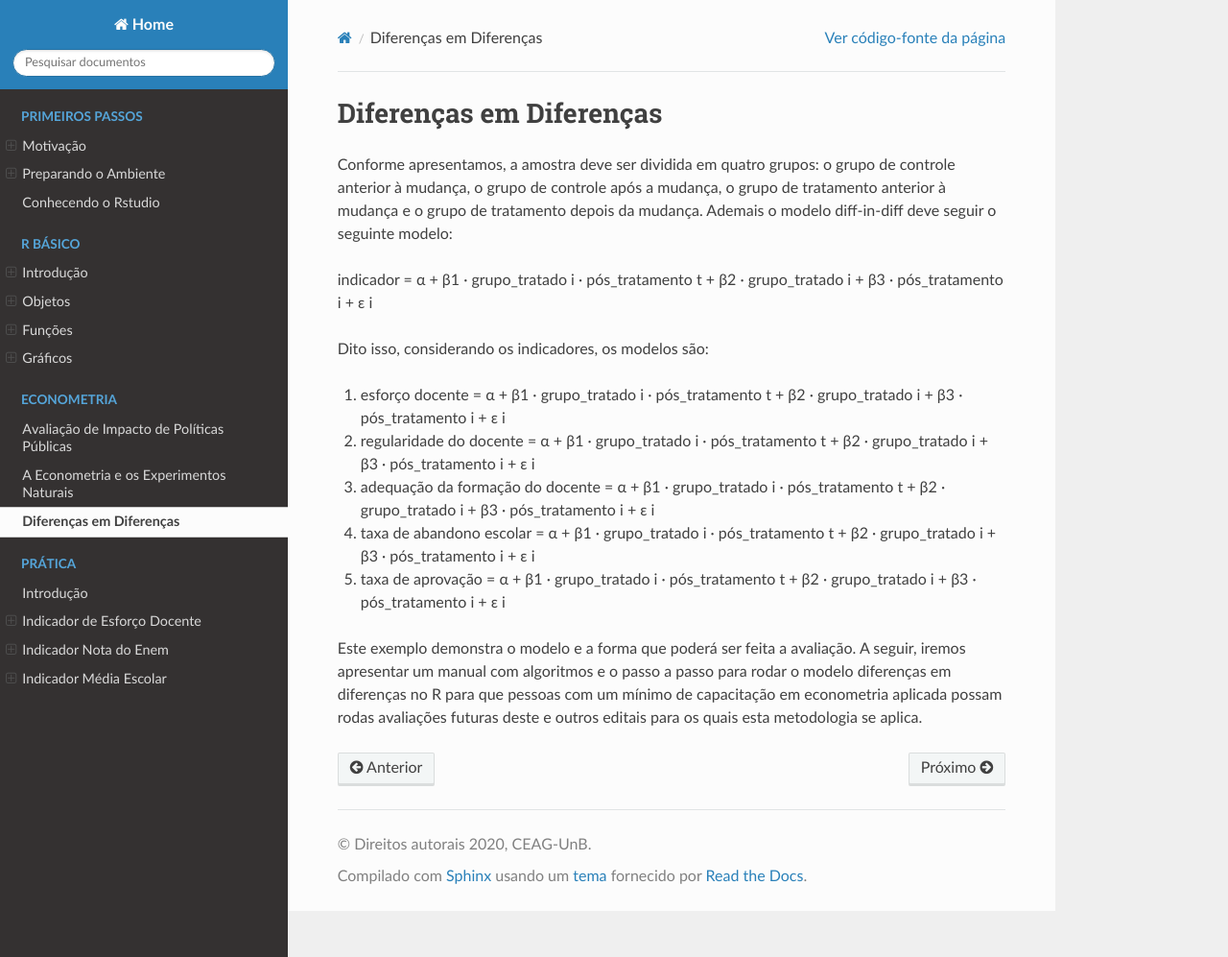
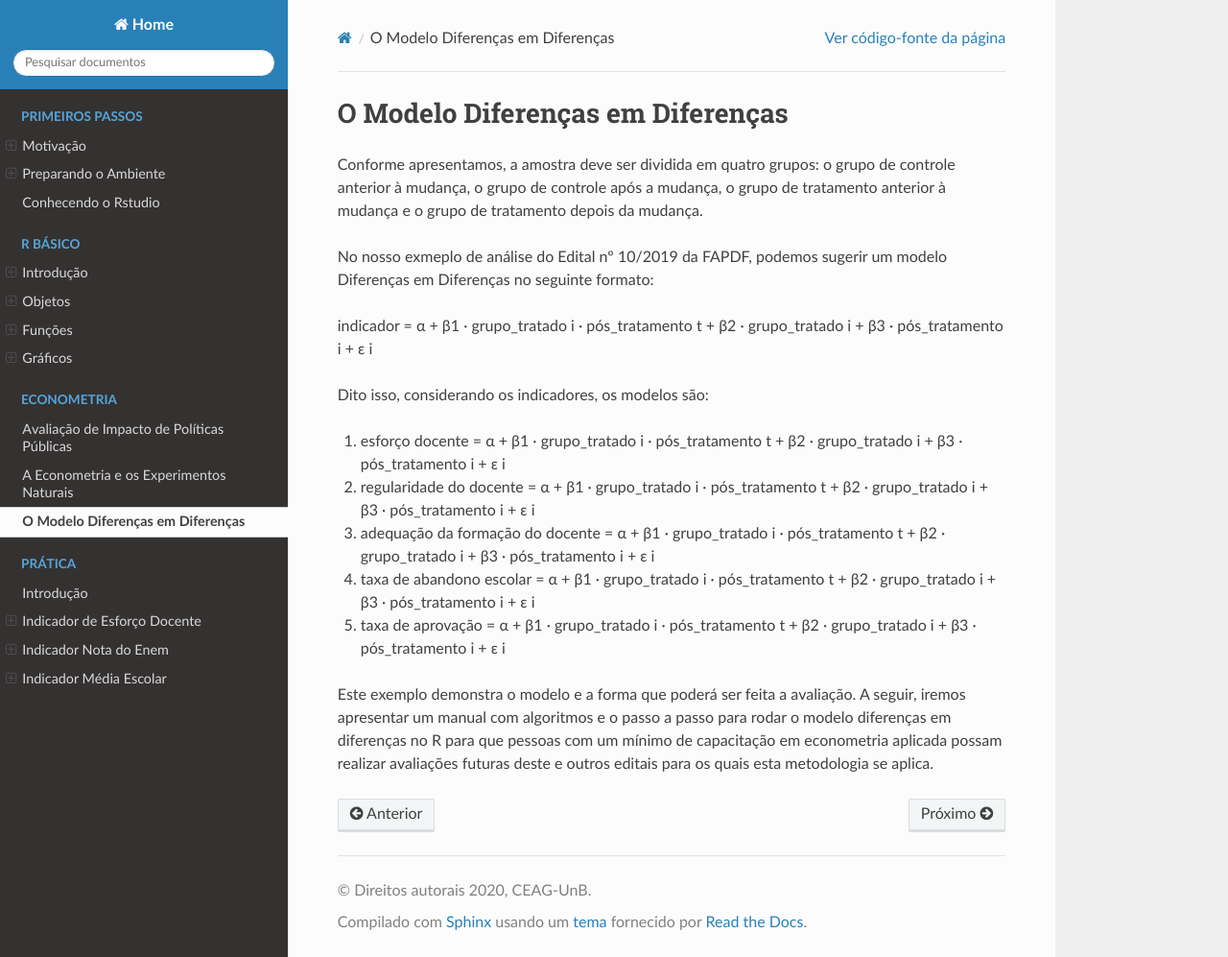
Before and after one commit to VitorGGs/manual-diff, a Sphinx documentation site: the page built from docs/econometria/did.rst, in a window 1280 px wide and 997 px high. Shown: the whole window at 96% size. Built offline with Sphinx 7.4.7 and the Read the Docs theme 2.0.0, drawn with Linux system fonts in a browser that asks for light colours.

Commit message:
Update did.rst

```diff
--- a/docs/econometria/did.rst
+++ b/docs/econometria/did.rst
@@ -1,8 +1,10 @@
 """"""""""""""""""""""""
-Diferenças em Diferenças
+O Modelo Diferenças em Diferenças
 """"""""""""""""""""""""
 
-Conforme apresentamos, a amostra deve ser dividida em quatro grupos: o grupo de controle anterior à mudança, o grupo de controle após a mudança, o grupo de tratamento anterior à mudança e o grupo de tratamento depois da mudança. Ademais o modelo diff-in-diff deve seguir o seguinte modelo:
+Conforme apresentamos, a amostra deve ser dividida em quatro grupos: o grupo de controle anterior à mudança, o grupo de controle após a mudança, o grupo de tratamento anterior à mudança e o grupo de tratamento depois da mudança.
+
+No nosso exmeplo de análise do Edital nº 10/2019 da FAPDF, podemos sugerir um modelo Diferenças em Diferenças no seguinte formato:
 
 indicador = α + β1 · grupo_tratado i · pós_tratamento t + β2 · grupo_tratado i + β3 · pós_tratamento i + ε i
 
@@ -18,4 +20,4 @@ Dito isso, considerando os indicadores, os modelos são:
 
 5.	taxa de aprovação = α + β1 · grupo_tratado i · pós_tratamento t + β2 · grupo_tratado i + β3 · pós_tratamento i + ε i
 
-Este exemplo demonstra o modelo e a forma que poderá ser feita a avaliação. A seguir, iremos apresentar um manual com algoritmos e o passo a passo para rodar o modelo diferenças em diferenças no R para que pessoas com um mínimo de capacitação em econometria aplicada possam rodas avaliações futuras deste e outros editais para os quais esta metodologia se aplica.
+Este exemplo demonstra o modelo e a forma que poderá ser feita a avaliação. A seguir, iremos apresentar um manual com algoritmos e o passo a passo para rodar o modelo diferenças em diferenças no R para que pessoas com um mínimo de capacitação em econometria aplicada possam realizar avaliações futuras deste e outros editais para os quais esta metodologia se aplica.
```
